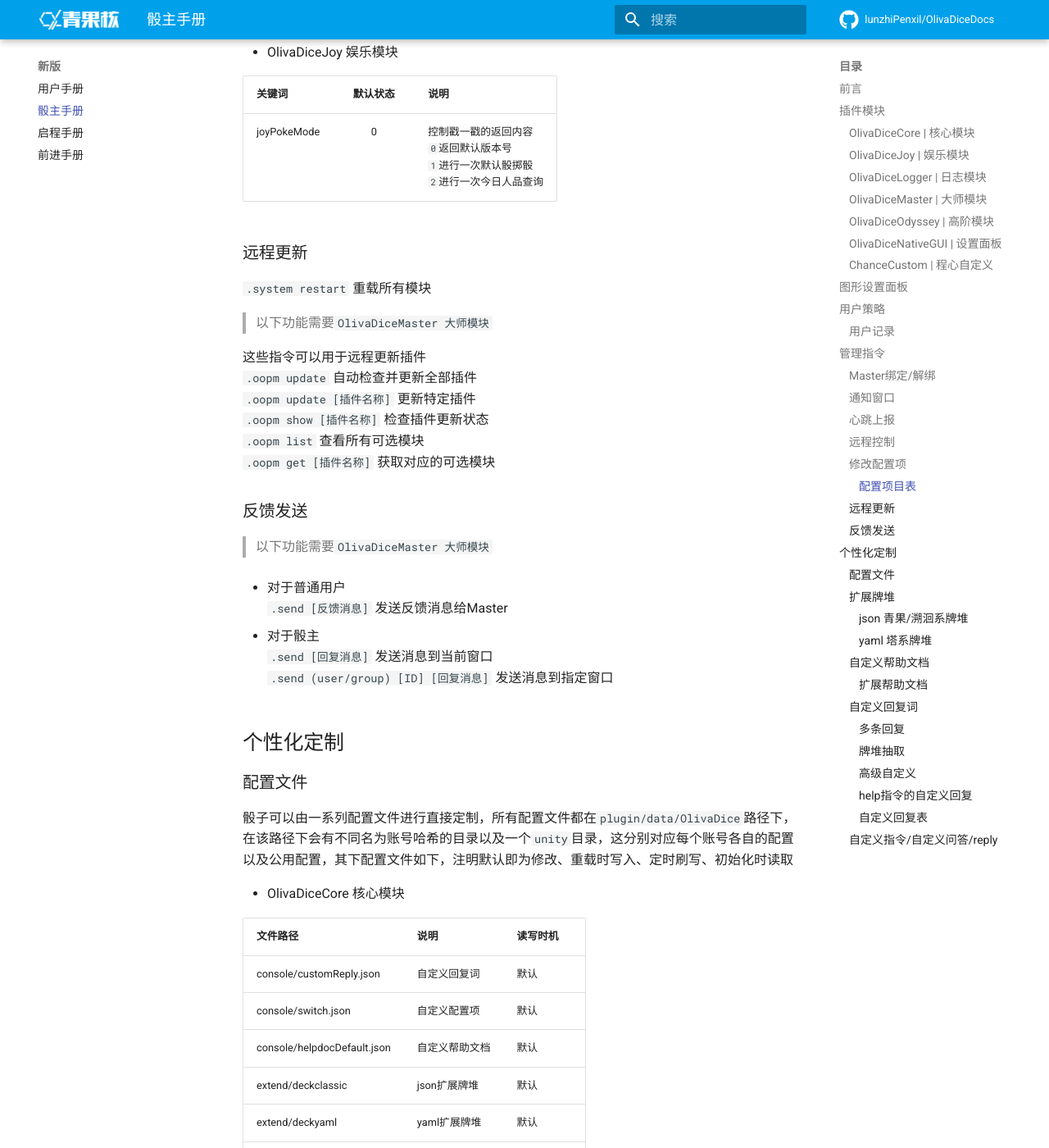
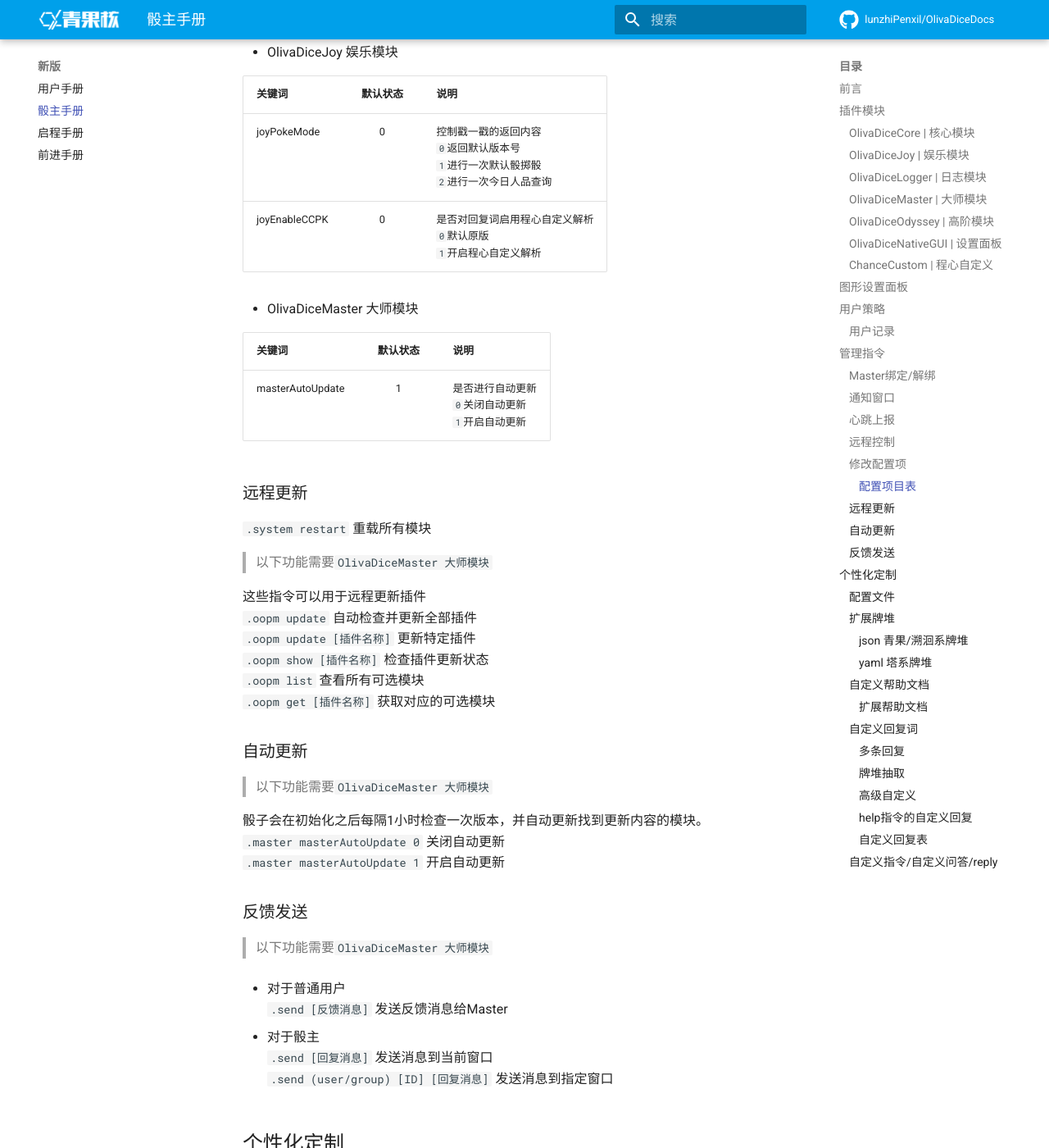
Before and after one commit to lunzhiPenxil/OlivaDiceDocs, an MkDocs documentation site: the page built from docs/OlivaDice3_Master_Manual.md, in a window 1280 px wide and 1400 px high, scrolled down 4856 px. Shown: the whole window at 82% size. Built offline with MkDocs 1.6.1 and Material for MkDocs 9.7.7, drawn with Linux system fonts in a browser that asks for light colours; comment, search, counter and statistics services are not loaded; some of the changed text lies outside the part shown.

Commit message:
补充文档

````diff
--- a/docs/OlivaDice3_Master_Manual.md
+++ b/docs/OlivaDice3_Master_Manual.md
@@ -139,6 +139,13 @@
 | 关键词                   |  默认状态  | 说明                                              |
 |:------------------------|:--------:|:--------------------------------------------------|
 | joyPokeMode             | 0        | 控制戳一戳的返回内容<br/>`0`返回默认版本号<br/>`1`进行一次默认骰掷骰<br/>`2`进行一次今日人品查询 |
+| joyEnableCCPK           | 0        | 是否对回复词启用程心自定义解析<br/>`0`默认原版<br/>`1`开启程心自定义解析 |
+
+- OlivaDiceMaster 大师模块
+
+| 关键词                   |  默认状态  | 说明                                              |
+|:------------------------|:--------:|:--------------------------------------------------|
+| masterAutoUpdate        | 1        | 是否进行自动更新<br/>`0`关闭自动更新<br/>`1`开启自动更新 |
 
 ### 远程更新
 `.system restart` 重载所有模块
@@ -151,6 +158,13 @@
 `.oopm show [插件名称]` 检查插件更新状态
 `.oopm list` 查看所有可选模块
 `.oopm get [插件名称]` 获取对应的可选模块
+
+### 自动更新
+> 以下功能需要`OlivaDiceMaster 大师模块`
+
+骰子会在初始化之后每隔1小时检查一次版本，并自动更新找到更新内容的模块。
+`.master masterAutoUpdate 0`  关闭自动更新
+`.master masterAutoUpdate 1`  开启自动更新
 
 ### 反馈发送
 
@@ -222,7 +236,13 @@
 ```
 
 #### yaml 塔系牌堆
-`扩展牌堆应当放置于`extend/deckyaml`路径下，其本质为格式如下的yaml文本文件
+扩展牌堆应当放置于`extend/deckyaml`路径下，其本质为格式如下的yaml文本文件
+
+由于`yaml`牌堆实际上具有二级结构：
+
+ - 如下`密教影响`牌堆，需要以`.draw 密教 密教影响`或`.draw 密教:密教影响`来抽取牌堆
+ - 如下`default`牌堆，需要以`.draw 密教`或`.draw 密教 default`或`.draw 密教:default`来抽取牌堆
+
 ```yaml
 #必要信息
 name: 密教
````
